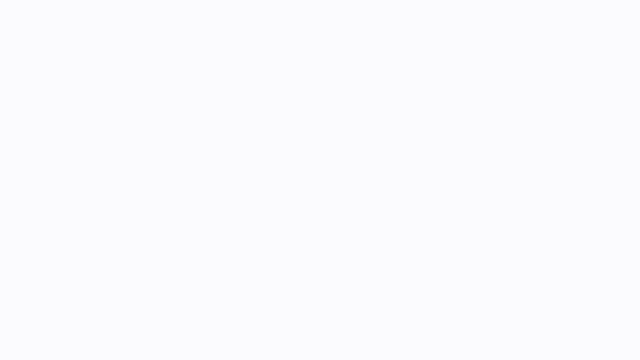
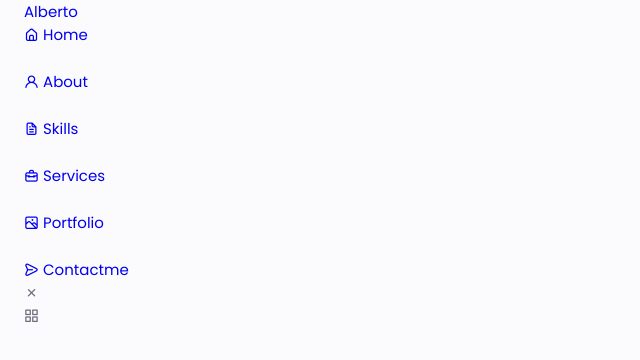
Before and after one commit to ZapataDev32/Porfolio, a plain HTML site: page index.html in a window 1280 px wide. Shown: the whole page, without its empty margins (0-640 px from the left). Drawn offline with nearby package versions, Linux system fonts and the light colour scheme.

Commit message:
added Header nav basics and Icons

```diff
--- a/index.html
+++ b/index.html
@@ -11,6 +11,57 @@
 </head>
 <body>
 
+    <header class="header" id="header">
+        <nav class="nav container">
+           <a href="#" class="nav_logo">Alberto</a>
+
+           <div class="nav_menu" id="nav-menu">
+            <ul class="nav_list grid">
+                <li class="nav_item">
+                    <a href="#home" class="nav_link">
+                        <i class="uil uil-estate"></i> Home
+                    </a>
+                </li>
+                <li class="nav_item">
+                    <a href="#about" class="nav_link">
+                        <i class="uil uil-user"></i> About
+                    </a>
+                </li>
+                <li class="nav_item">
+                    <a href="#skills" class="nav_link">
+                        <i class="uil uil-file-alt"></i> Skills
+                    </a>
+                </li>
+                <li class="nav_item">
+                    <a href="#services" class="nav_link">
+                        <i class="uil uil-briefcase-alt"></i> Services
+                    </a>
+                </li>
+                <li class="nav_item">
+                    <a href="#portfolio" class="nav_link">
+                        <i class="uil uil-scenery"></i> Portfolio
+                    </a>
+                </li>
+                <li class="nav_item">
+                    <a href="#contact" class="nav_link">
+                        <i class="uil uil-message"></i>  Contactme
+                    </a>
+                </li>
+            </ul>
+            <i class="uil uil-times nav_close" id="nav-close"></i>
+           </div>
+
+           <div class="nav_btns">
+            <div class="nav_toggle" id="nav-toggle">
+                <i class="uil uil-apps"></i>
+            </div>
+           </div>
+        </nav>
+    </header>
+
+    <main class="main">
+
+    </main>
 
     <script src="assets/js/main.js"></script>
 </body>
```
